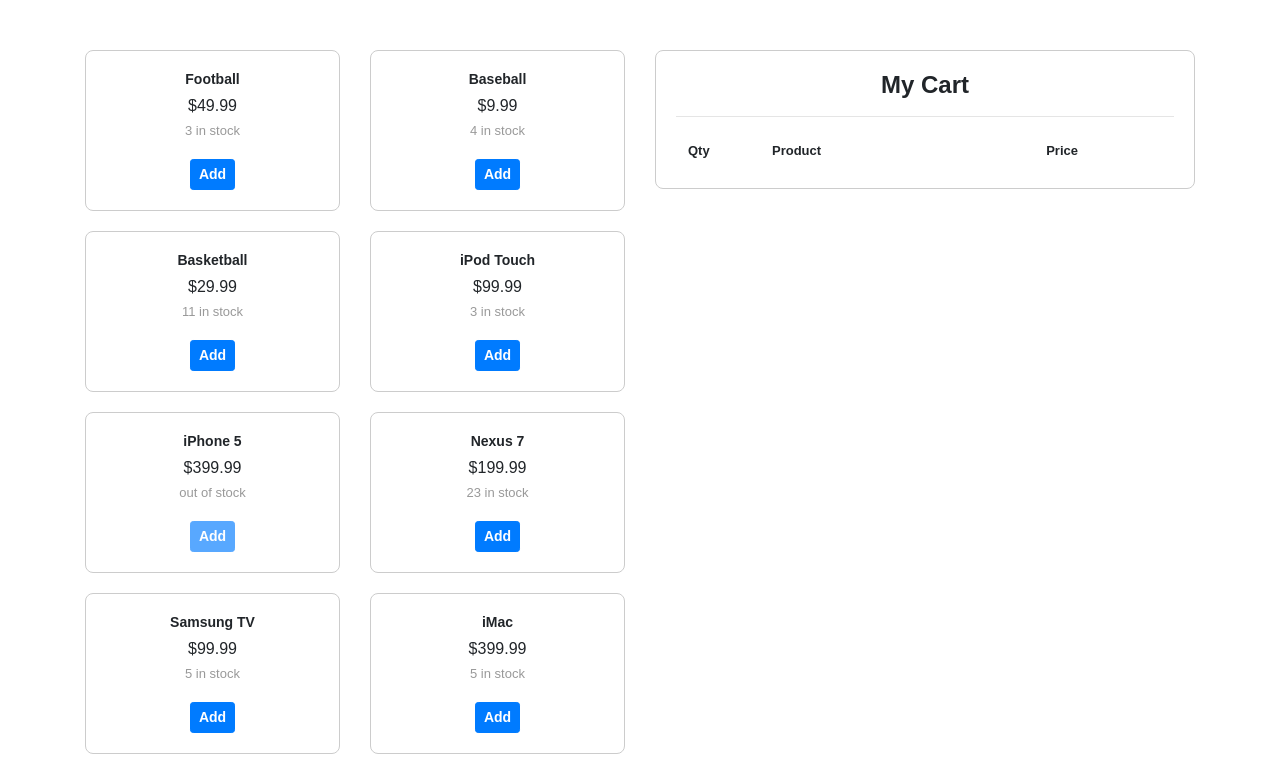
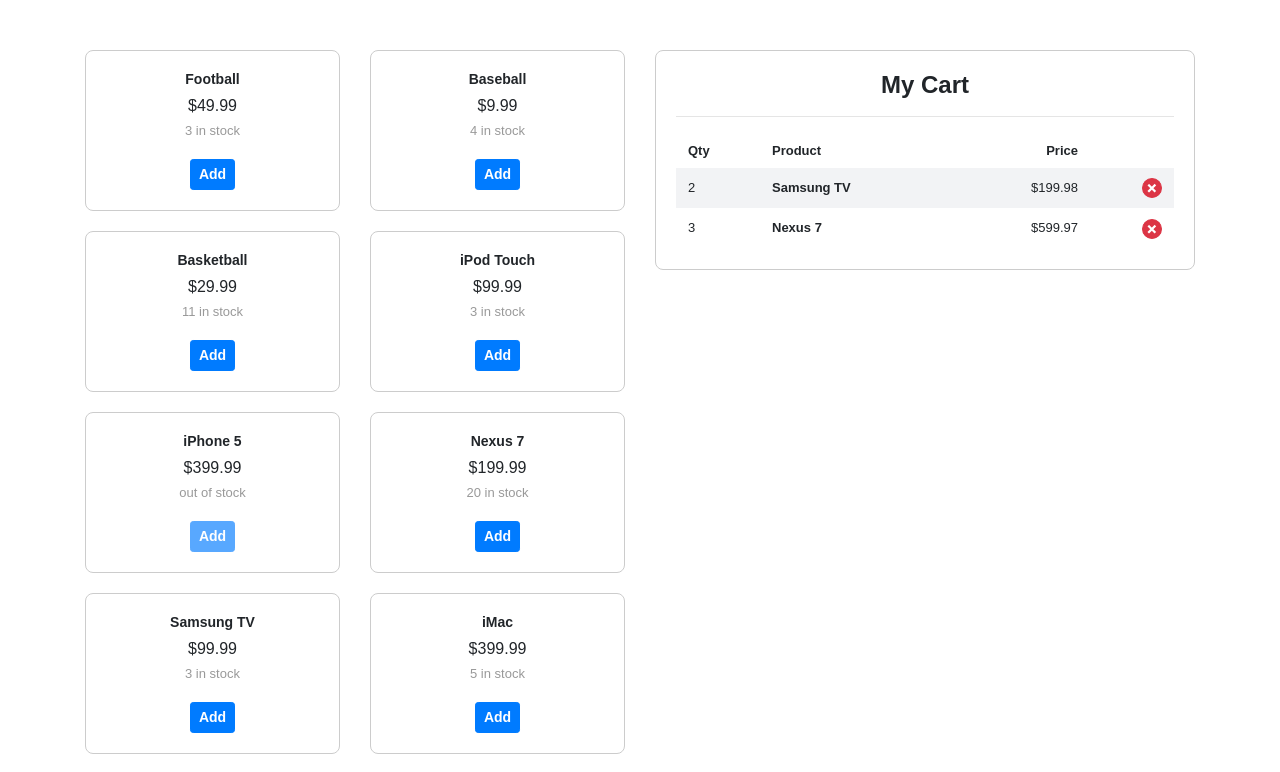
Before and after one commit to itkilleddave/react-thinking-in-react, a React (Create React App) app: page / in a window 1280 px wide. Shown: the top 772 px of the page. Built offline with nearby package versions, Linux system fonts and the light colour scheme.

Commit message:
added remove from cart button functionality

```diff
--- a/src/App/Shop/Shop.js
+++ b/src/App/Shop/Shop.js
@@ -87,6 +87,15 @@
 
 class CartProduct extends React.Component {
 
+	constructor(props) {
+		super(props);
+		this.handleClickRemove = this.handleClickRemove.bind(this);
+	}
+
+	handleClickRemove() {
+		return this.props.onClickRemove(this.props.id);
+	}
+
 	render(){
 		return(
 			<div className="cart-product">
@@ -101,7 +110,10 @@
 							${Math.round((this.props.quantity * this.props.price)*100)/100}
 					</div>
 					<div className="col-2 remove">
-						<button className="btn btn-sm btn-danger">
+						<button
+						className="btn btn-sm btn-danger"
+						onClick={this.handleClickRemove}
+						>
 						+
 						</button>
 					</div>
@@ -144,10 +156,12 @@
 
 					{this.props.products.map((p) =>
 						<CartProduct
-						key={p.name}
+						key={p.id}
+						id={p.id}
 						name={p.name}
 						price={p.price}
 						quantity={p.quantity}
+						onClickRemove={this.props.onClickRemoveProduct}
 						/>
 					)}
 			</div>
@@ -161,7 +175,10 @@
 			<div className="cart">
 				<h4>My Cart</h4>
 				<hr />
-				<CartProductList products={this.props.products}/>
+				<CartProductList
+				products={this.props.products}
+				onClickRemoveProduct={this.props.onClickRemoveProduct}
+				/>
 			</div>
 			)
 	}
@@ -173,11 +190,12 @@
 		super(props);
 		this.state = {
 			cartProducts:[
-						//{id: 7, quantity:2},
-						//{id: 2, quantity:3},
+						{id: 7, quantity:2},
+						{id: 6, quantity:3},
 						],
 		};
 		this.handleClickProduct = this.handleClickProduct.bind(this);
+		this.handleClickRemoveProductFromCart = this.handleClickRemoveProductFromCart.bind(this);
 	}
 
 	handleClickProduct(pid) {
@@ -200,6 +218,17 @@
 
 		this.setState({
 			cartProducts: newProducts
+		});
+	}
+
+	handleClickRemoveProductFromCart(pid) {
+
+		const cartProducts = this.state.cartProducts.filter((p) => {
+			return p.id == pid ? false : true;
+		});
+
+		this.setState({
+			cartProducts: cartProducts
 		});
 	}
 
@@ -235,7 +264,7 @@
 
 		const shopProducts = this.props.products.map(p => {
 
-			let sp = this.cloneObject(p);
+			const sp = this.cloneObject(p);
 
 			sp.available = p.stocked;
 
@@ -259,7 +288,10 @@
 				  		/>
 				  	</div>
 				  	<div className="col-6">
-				  		<Cart products={cartProducts} />
+				  		<Cart
+				  		products={cartProducts}
+				  		onClickRemoveProduct={this.handleClickRemoveProductFromCart}
+				  		/>
 				  	</div>
 			  	</div>
 		  	</div>
```
